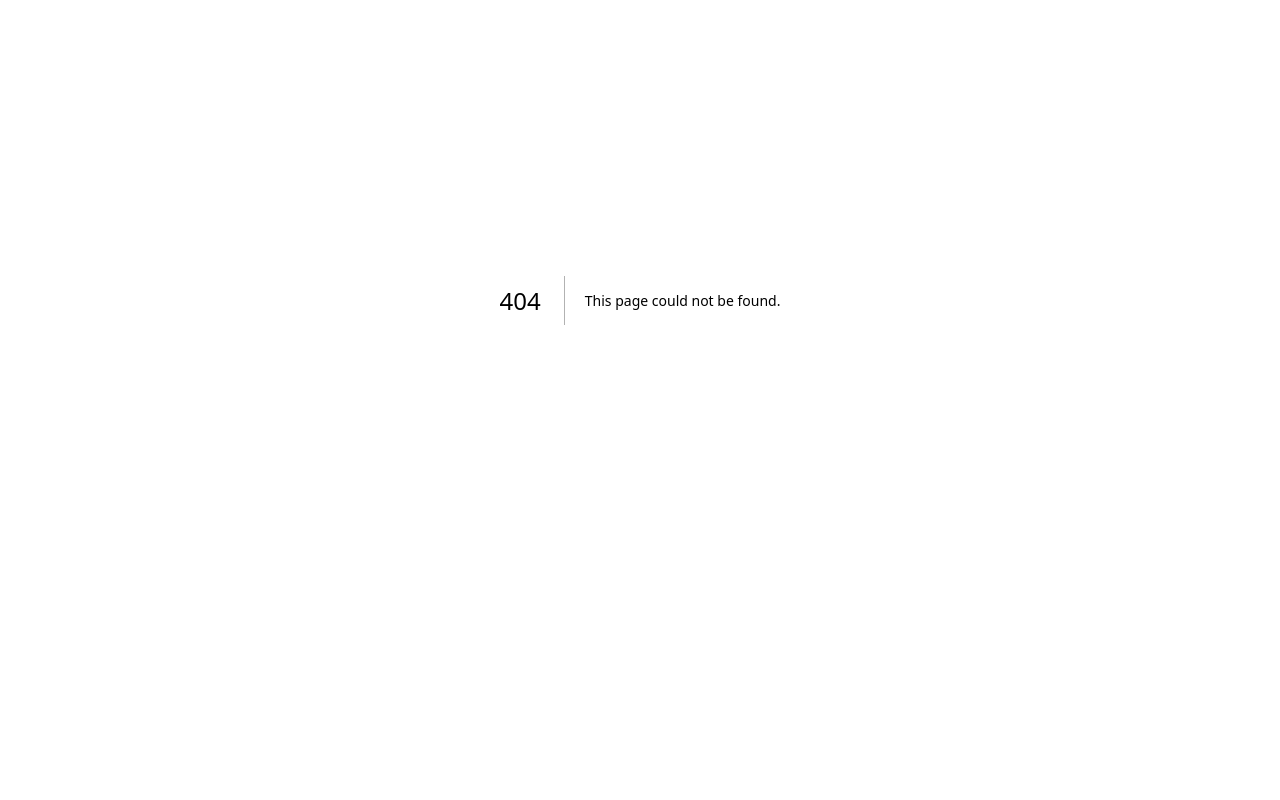
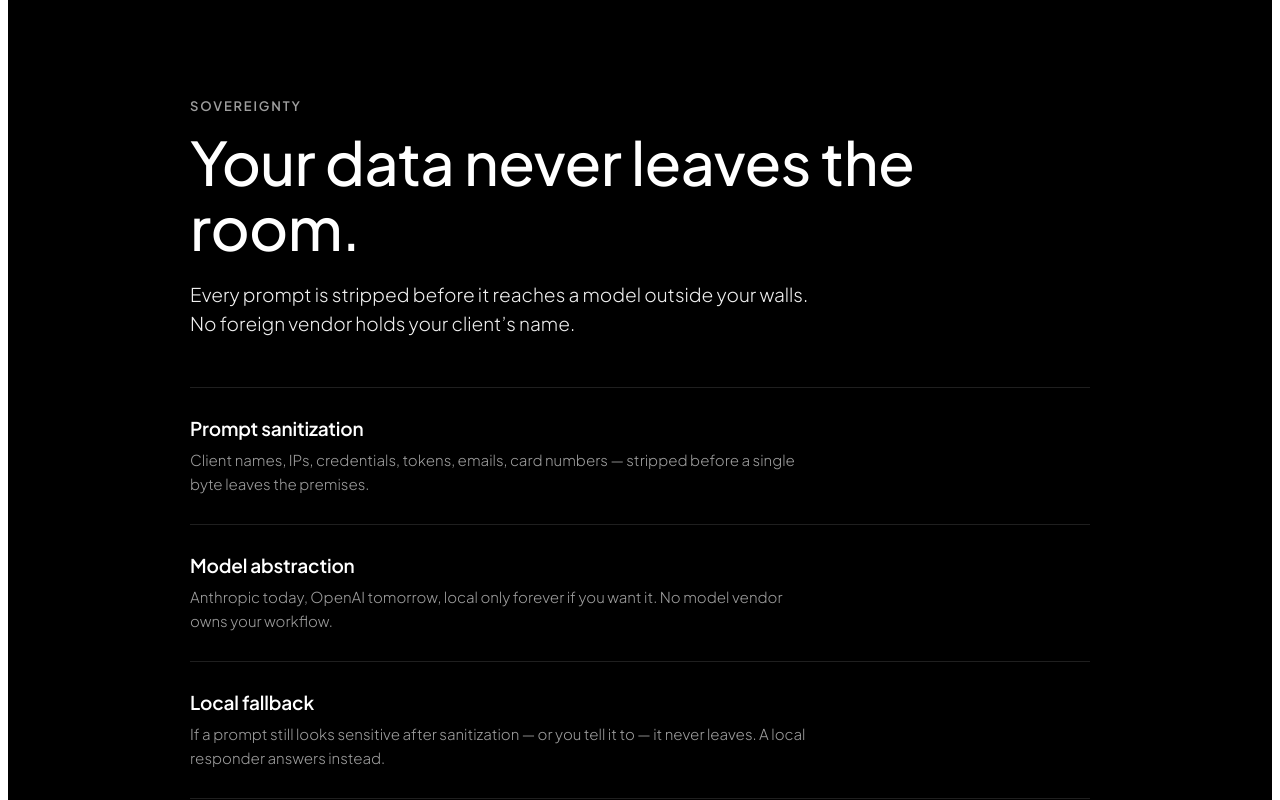
Before and after one commit to utachicodes/ultron, a Next.js app in the folder frontend/: page /sovereignty in a window 1280 px wide. Before the commit this address had no page. Shown: the part 100-900 px from the top of the page. Before the commit the page ends 800 px from the top, so only its background shows below. Built offline with nearby package versions, Linux system fonts and the light colour scheme.

Commit message:
Sovereignty page: the AI sanitization and model-abstraction layer

```diff
--- /dev/null
+++ b/frontend/src/app/sovereignty/page.tsx
@@ -0,0 +1,32 @@
+import MarketingPageShell from '../../components/MarketingPageShell'
+import { pageHeroes, sovereigntyPrinciples } from '../../content/site'
+
+export const metadata = {
+  title: 'Sovereignty — ULTORN',
+  description: 'How Ultorn’s AI sovereignty layer sanitizes, routes, and audits every AI query.',
+}
+
+export default function SovereigntyPage() {
+  const hero = pageHeroes.sovereignty
+  return (
+    <MarketingPageShell current="/sovereignty">
+      <div className="page-hero">
+        <div className="page-eyebrow">{hero.eyebrow}</div>
+        <h1 className="page-title">{hero.title}</h1>
+        <p className="page-lede">{hero.lede}</p>
+      </div>
+
+      <div className="page-body">
+        <ul className="feature-grid">
+          {sovereigntyPrinciples.map((f) => (
+            <li key={f.title}>
+              <h2>{f.title}</h2>
+              <p>{f.body}</p>
+            </li>
+          ))}
+        </ul>
+        <a href="/" className="back-link">← Back to home</a>
+      </div>
+    </MarketingPageShell>
+  )
+}
```
